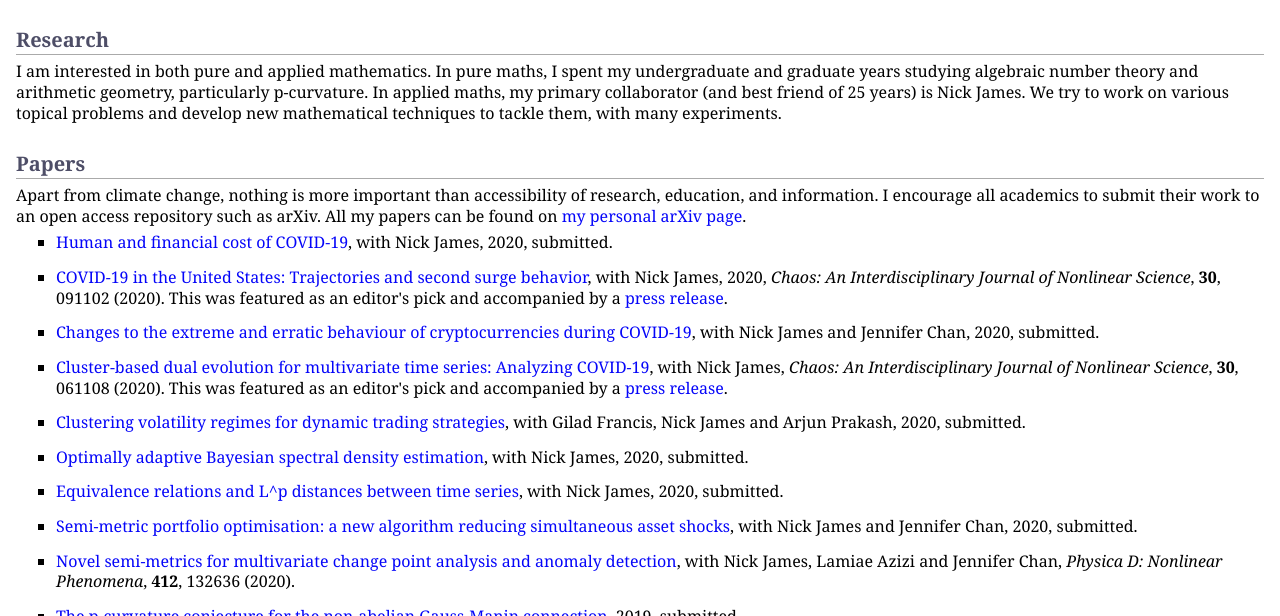
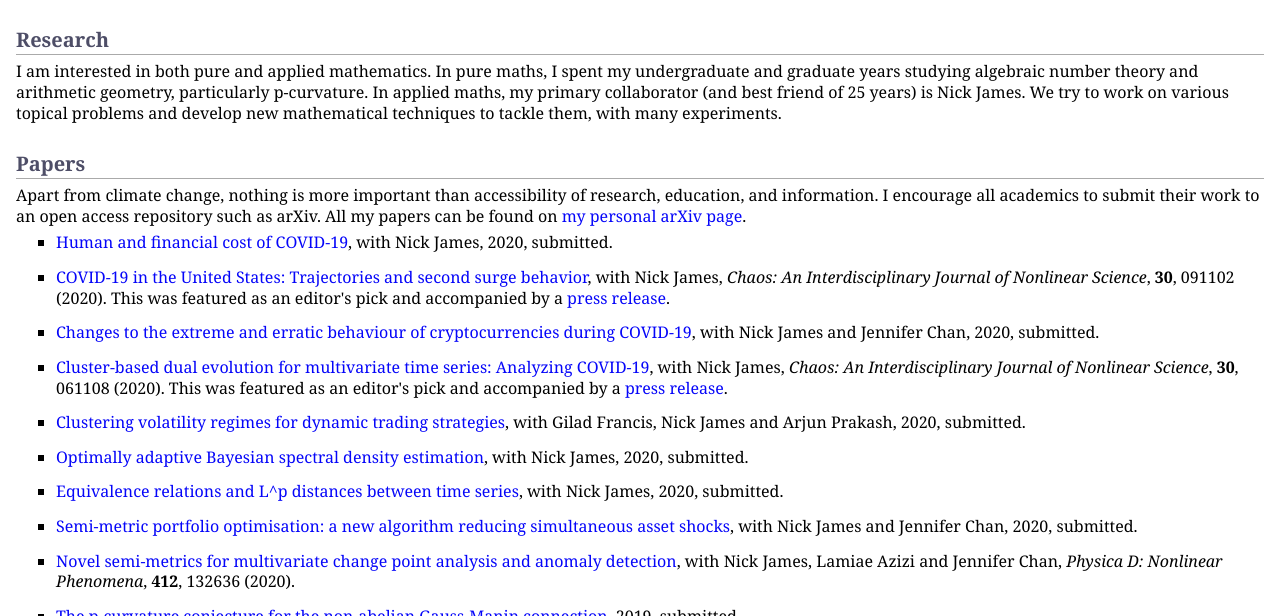
Before and after one commit to MaxMenzies/maxmenzies.com, a Jekyll site: the page index.html, which Jekyll copies as it is, in a window 1280 px wide and 900 px high, cut to the strip 284-900 px from the top of the window. Built offline with Jekyll 4.4.1, drawn with Linux system fonts in a browser that asks for light colours.

Commit message:
Update index.html

```diff
--- a/index.html
+++ b/index.html
@@ -44,7 +44,7 @@
 </li>
 </ul>
 <ul>
-<li><p><a href="https://aip.scitation.org/doi/10.1063/5.0024204">COVID-19 in the United States: Trajectories and second surge behavior</a>, with Nick James, 2020, <i>Chaos: An Interdisciplinary Journal of Nonlinear Science</i>, <b>30</b>, 091102 (2020). This was featured as an editor's pick and accompanied by a <a href="https://publishing.aip.org/publications/latest-content/covid-19-second-wave-for-some-others-remain-in-first-wave/">press release</a>. </p>
+<li><p><a href="https://aip.scitation.org/doi/10.1063/5.0024204">COVID-19 in the United States: Trajectories and second surge behavior</a>, with Nick James, <i>Chaos: An Interdisciplinary Journal of Nonlinear Science</i>, <b>30</b>, 091102 (2020). This was featured as an editor's pick and accompanied by a <a href="https://publishing.aip.org/publications/latest-content/covid-19-second-wave-for-some-others-remain-in-first-wave/">press release</a>. </p>
 </li>
 </ul>
 <ul>
```
